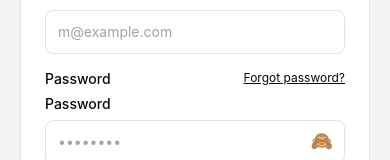
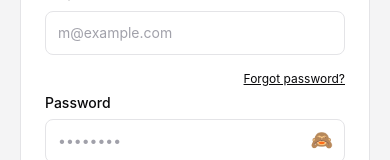
Before and after one commit to quoc-quy/ChatPulse, a React Native app in the folder mobile/: screen /Login in a window 390 px wide. Shown: the part 268-428 px from the top of the page. Built offline with nearby package versions, Linux system fonts and the light colour scheme.

Commit message:
fix(login): remove password label and adjust layout for Forgot password button

```diff
--- a/mobile/src/screens/LoginForm.tsx
+++ b/mobile/src/screens/LoginForm.tsx
@@ -112,7 +112,9 @@ export function LoginForm({ navigation }: any) {
 
               <View style={styles.passwordSection}>
                 <View style={styles.rowBetween}>
-                  <Text style={styles.labelSmall}>Password</Text>
+                  {/* Xóa dòng <Text style={styles.labelSmall}>Password</Text> ở đây */}
+                  <View />{" "}
+                  {/* Dùng View trống để đẩy nút Forgot password sang bên phải */}
                   <TouchableOpacity>
                     <Text style={styles.link}>Forgot password?</Text>
                   </TouchableOpacity>
```
